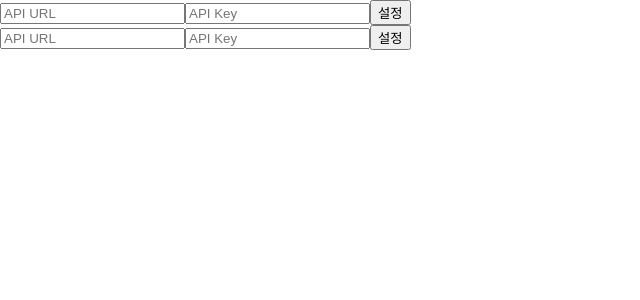
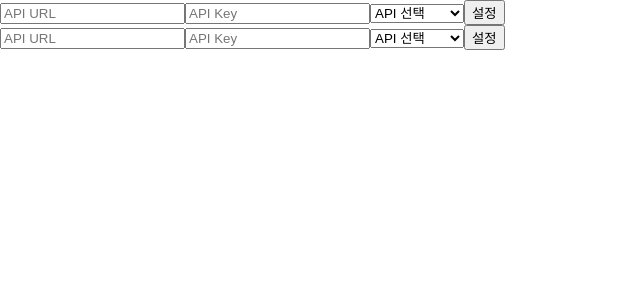
Before and after one commit to IngGan1/bookbot, a React (Create React App) app: page /LibrarySelector in a window 1280 px wide. Shown: the top 300 px of the page, without its empty margins (0-640 px from the left). Built offline with nearby package versions, Linux system fonts and the light colour scheme.

Commit message:
modified:   src/components/LibrarySelector.jsx

```diff
--- a/src/components/LibrarySelector.jsx
+++ b/src/components/LibrarySelector.jsx
@@ -1,28 +1,27 @@
 import React, { useState } from "react";
 import { useLibraryApi } from "../context/LibraryApiContext";
-import supabase from "../db/supabase"; // ← 경로 주의! 오타 없음 확인!
+import supabase from "../db/supabase";
 
 const LibrarySelector = () => {
-  const { setApiUrl, setApiKey } = useLibraryApi();
+  const { setApiUrl, setApiKey, setApiName } = useLibraryApi();
   const [url, setUrl] = useState("");
   const [key, setKey] = useState("");
+  const [name, setName] = useState(""); // API 이름
 
   const handleSubmit = async () => {
+    if (!url || !key || !name) {
+      alert("URL, Key, API 이름을 모두 입력해주세요.");
+      return;
+    }
+
     setApiUrl(url);
     setApiKey(key);
+    setApiName(name); // 컨텍스트에 apiName 설정
 
-    // Supabase에 저장
-    if (url && key) {
-      const { data, error } = await supabase
-        .from("api") // 테이블 이름: API
-        .insert([{ URL: url, KEY: key }]); // 칼럼 이름: URL, KEY
-
-      if (error) {
-        console.error("API 설정 저장 실패:", error.message);
-      } else {
-        console.log("API 설정이 Supabase에 저장됨:", data);
-      }
-    }
+    // Supabase에 저장 (옵션)
+    await supabase
+      .from("api")
+      .insert([{ URL: url, KEY: key, NAME: name }]); // 테이블에 NAME 필드가 있어야 함
   };
 
   return (
@@ -39,6 +38,12 @@ const LibrarySelector = () => {
         onChange={(e) => setKey(e.target.value)}
         placeholder="API Key"
       />
+      <select value={name} onChange={(e) => setName(e.target.value)}>
+        <option value="">API 선택</option>
+        <option value="kakao">Kakao</option>
+        <option value="libraryAPI">Library API</option>
+        <option value="customAPI">Custom API</option>
+      </select>
       <button onClick={handleSubmit}>설정</button>
     </div>
   );
```
